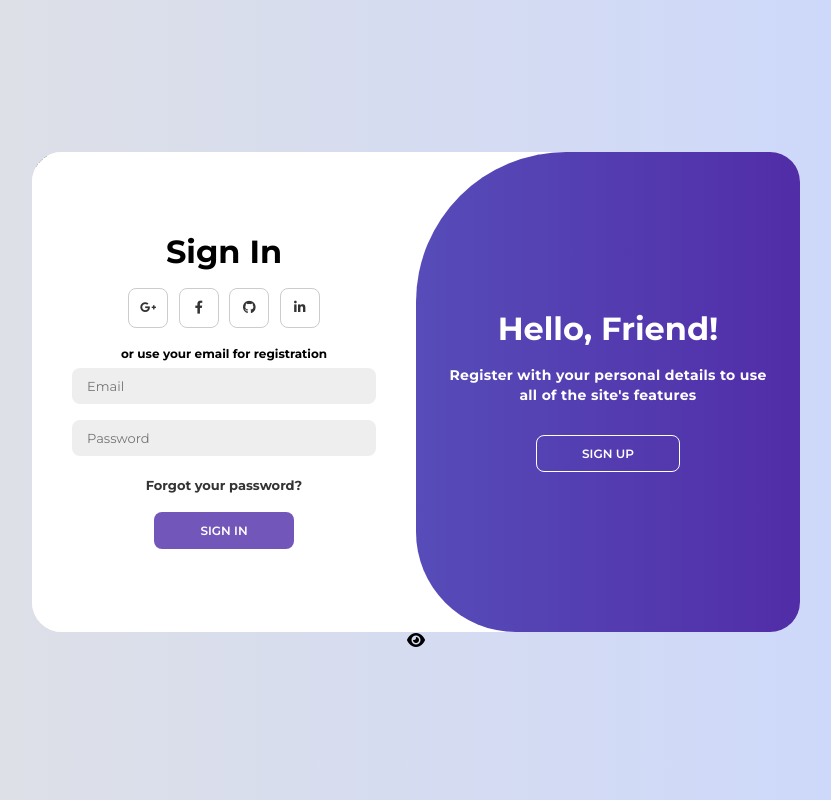
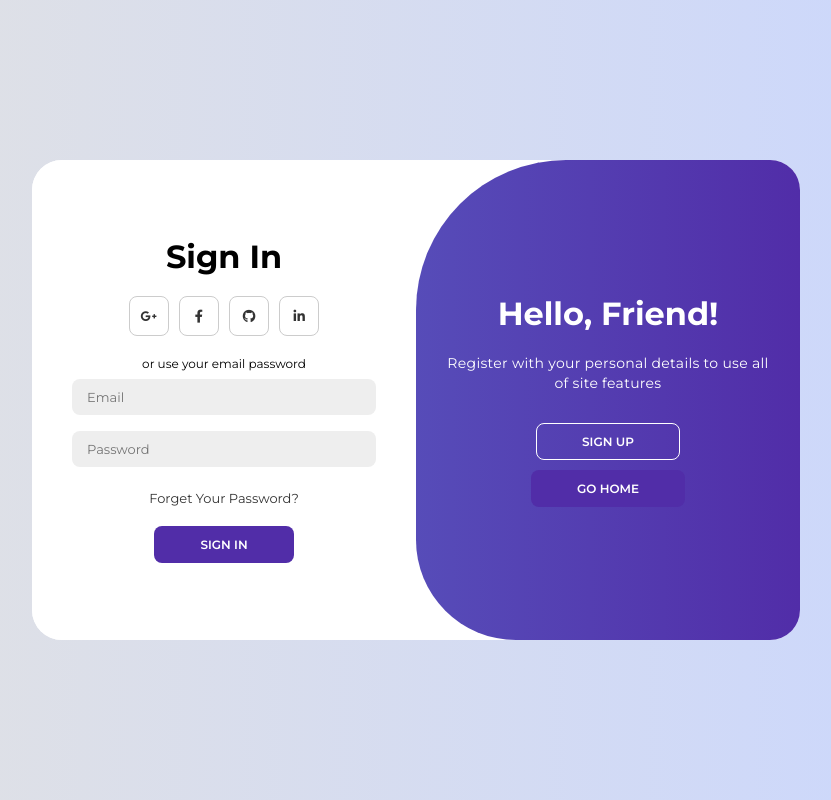
Before and after one commit to anhtrong-kms/mobile_world, a Django app: page /login/ in a window 1280 px wide. Shown: the whole page, without its empty margins (224-1055 px from the left). Run offline with Django 5.2, Linux system fonts and the light colour scheme.

Commit message:
update db

```diff
--- a/mobile_app/templates/login.html
+++ b/mobile_app/templates/login.html
@@ -1,18 +1,19 @@
 <!DOCTYPE html>
 <html lang="en">
+{% load static %}
 <head>
-    {% load static %}
     <meta charset="UTF-8">
     <meta name="viewport" content="width=device-width, initial-scale=1.0">
     <link rel="stylesheet" href="https://cdnjs.cloudflare.com/ajax/libs/font-awesome/6.4.2/css/all.min.css">
     <link rel="stylesheet" href="{% static 'css/login.css' %}">
-    <script src="{% static 'js/script.js' %}"></script>
-    <title>Login</title>
+    <script src="{% static 'js/scrip.js' %}" defer></script>
+    <title>Modern Login Page | AsmrProg</title>
 </head>
 <body>
+
     <div class="container" id="container">
         <div class="form-container sign-up">
-            <form>
+            <form id="formSign_up">
                 <h1>Create Account</h1>
                 <div class="social-icons">
                     <a href="#" class="icon"><i class="fa-brands fa-google-plus-g"></i></a>
@@ -20,16 +21,16 @@
                     <a href="#" class="icon"><i class="fa-brands fa-github"></i></a>
                     <a href="#" class="icon"><i class="fa-brands fa-linkedin-in"></i></a>
                 </div>
-                <span>or use your email for registration</span>
-                <input type="text" placeholder="Name">
-                <input type="email" placeholder="Email">
-                <i class = "fa-solid fa-eye" id="show-pass">
-                <input type="password" placeholder="Password id="input-pass"">
-                <button class="btn">Sign Up</button>
+                <span>or use your email for registeration</span>
+                <input id = "name" type="text" placeholder="Name">
+                <input id="email" type="email" placeholder="Email">
+                <input id="password" type="password" placeholder="Password">
+                <input id="password_confirm" type="password" placeholder="Confirm Password">
+                <button type ="submit" id="btn_signup">Sign Up</button>
             </form>
         </div>
         <div class="form-container sign-in">
-            <form>
+            <form id= "formSign_in">
                 <h1>Sign In</h1>
                 <div class="social-icons">
                     <a href="#" class="icon"><i class="fa-brands fa-google-plus-g"></i></a>
@@ -37,27 +38,30 @@
                     <a href="#" class="icon"><i class="fa-brands fa-github"></i></a>
                     <a href="#" class="icon"><i class="fa-brands fa-linkedin-in"></i></a>
                 </div>
-                <span>or use your email for registration</span>
+                <span>or use your email password</span>
                 <input type="email" placeholder="Email">
                 <input type="password" placeholder="Password">
-                <a href="#">Forgot your password?</a>
-                <button class="btn">Sign In</button>
+                <a href="#">Forget Your Password?</a>
+                <button>Sign In</button>
             </form>
         </div>
         <div class="toggle-container">
             <div class="toggle">
                 <div class="toggle-panel toggle-left">
                     <h1>Welcome Back!</h1>
-                    <p>Enter your personal details to use all of the site's features</p>
+                    <p>Enter your personal details to use all of site features</p>
                     <button class="hidden" id="login">Sign In</button>
+                    <button class="back_home" id ="go_back">Go Home</button>
                 </div>
                 <div class="toggle-panel toggle-right">
                     <h1>Hello, Friend!</h1>
-                    <p>Register with your personal details to use all of the site's features</p>
+                    <p>Register with your personal details to use all of site features</p>
                     <button class="hidden" id="register">Sign Up</button>
+                    <button class="back_home" id ="go_back">Go Home</button>
                 </div>
             </div>
         </div>
     </div>
+
 </body>
 </html>
```
Also changed, not shown: db.sqlite3, media/acer-aspire-a515-58gm-53pz-i5-nxkq4sv008-thumb-600x600.jpg (added), media/asus-tuf-gaming-a15-fa506nf-r5-hn012w-thumb-600x600.jpg (added), media/msi-gaming-gf63-thin-12uc-i7-887vn-glr-thumb-600x600.jpg (added).
